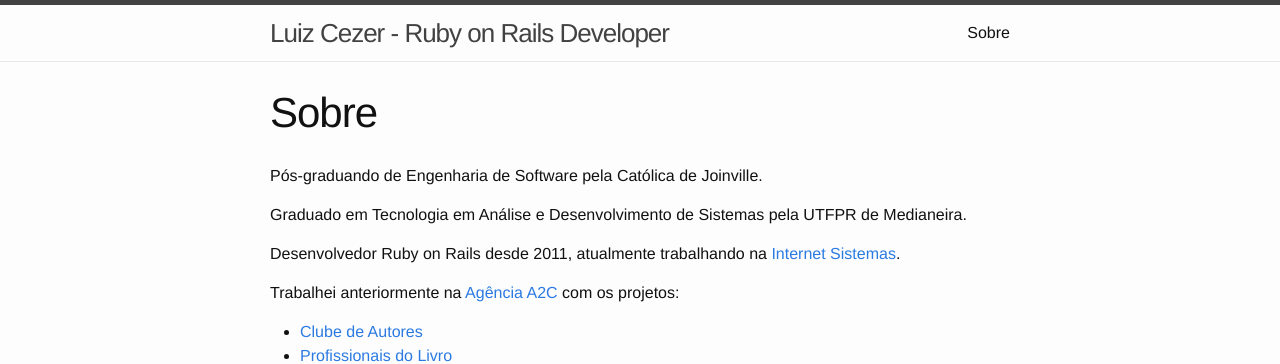
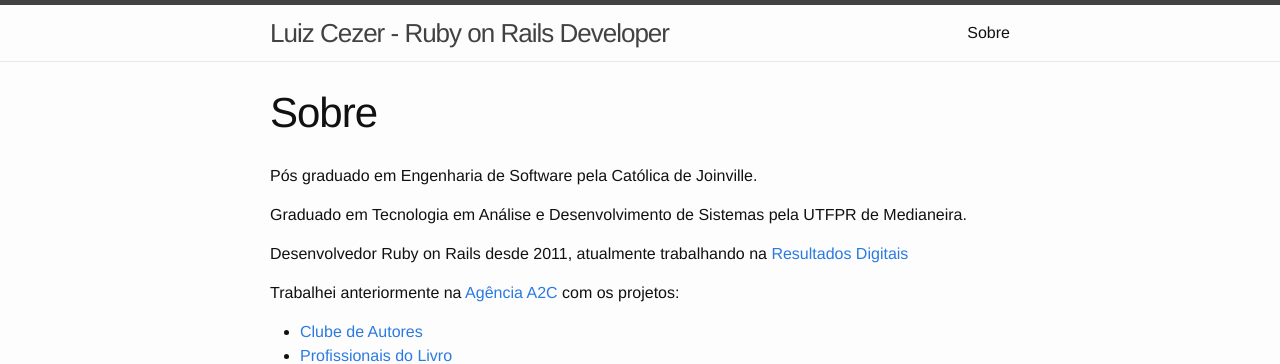
Before and after one commit to lccezinha/lccezinha.github.io, a Jekyll site: the page built from about.md, in a window 1280 px wide. Shown: the top 364 px of the page. Built offline with Jekyll 4.4.1, drawn with Linux system fonts in a browser that asks for light colours; a script that is not in the unit is left out.

Commit message:
Update about.md

```diff
--- a/about.md
+++ b/about.md
@@ -4,11 +4,11 @@ title: Sobre
 permalink: /about/
 ---
 
-Pós-graduando de Engenharia de Software pela Católica de Joinville.
+Pós graduado em Engenharia de Software pela Católica de Joinville.
 
 Graduado em Tecnologia em Análise e Desenvolvimento de Sistemas pela UTFPR de Medianeira.
 
-Desenvolvedor Ruby on Rails desde 2011, atualmente trabalhando na [Internet Sistemas](http://internetsistemas.com.br/).
+Desenvolvedor Ruby on Rails desde 2011, atualmente trabalhando na [Resultados Digitais](http://resultadosdigitais.com.br/)
 
 Trabalhei anteriormente na [Agência A2C](http://www.a2c.ag) com os projetos:
 
```
